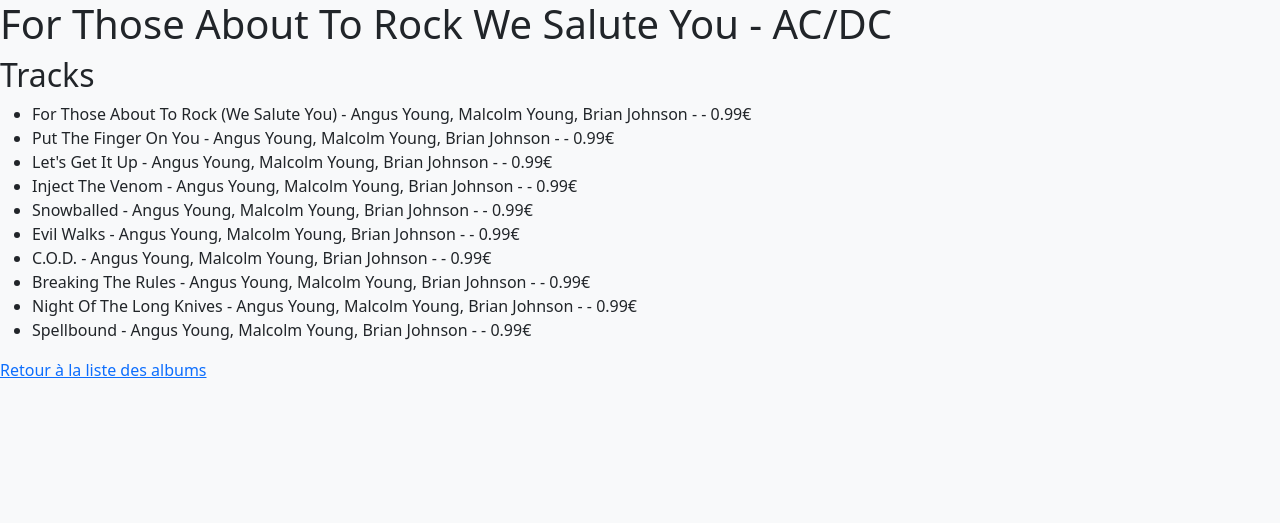
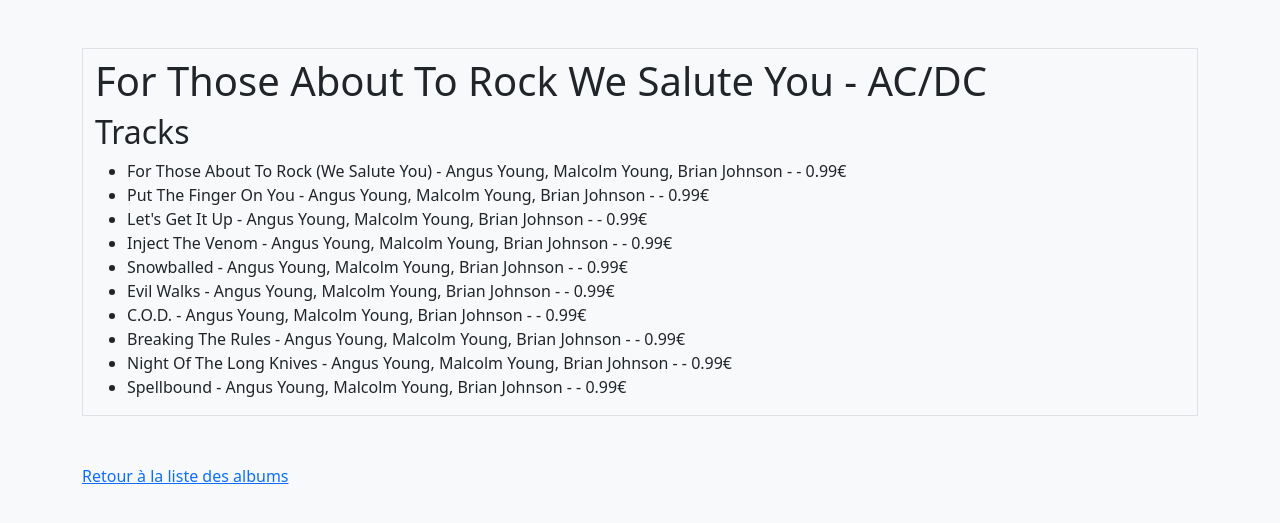
Before and after one commit to hvesproumis/chinook-hector-vesproumis, a Django app: page /albums/1/ in a window 1280 px wide. Shown: the top 523 px of the page. Run offline with Django 4.2, Linux system fonts and the light colour scheme; data comes from the database, SQL or seed files in the repository.

Commit message:
ajustements graphiques

```diff
--- a/chinook/disks/templates/disks/album_detail.html
+++ b/chinook/disks/templates/disks/album_detail.html
@@ -3,6 +3,7 @@
 {% block title %}Contenu de l'album{% endblock %}
 
 {% block content %}
+    <div class="container pt-2 my-5 border">
     <h1>{{ album.title }} - {{ album.artist.name }}</h1>
     <h2>Tracks</h2>
     <ul>
@@ -10,5 +11,6 @@
             <li>{{ track.name }} - {{ track.composer }} - {{ track.milliseconds|time:"i:s" }} - {{ track.unitPrice }}€</li>
         {% endfor %}
     </ul>
+    </div>
     <a href="{% url 'album_list' %}">Retour à la liste des albums</a>
 {% endblock %}
--- a/chinook/disks/templates/disks/album_list.html
+++ b/chinook/disks/templates/disks/album_list.html
@@ -3,7 +3,9 @@
 {% block title %}Liste des Albums{% endblock %}
 
 {% block content %}
+    <div class="container pt-2 my-2 bg-primary text-white">
     <h1>Liste des Albums</h1>
+    </div>
 
     <form action="" method="get">
         <input type="text" name="search" value="{{ query }}" placeholder="Recherche par titre...">
--- a/chinook/disks/templates/disks/base.html
+++ b/chinook/disks/templates/disks/base.html
@@ -4,13 +4,16 @@
 <html lang="fr">
 <head>
     <meta charset="UTF-8">
+    <meta name="viewport" content="width=device-width, initial-scale=1">
     <title>{% block title %}Musique.isae.fr{% endblock %}</title>
     <link href="https://cdn.jsdelivr.net/npm/bootstrap@5.3.3/dist/css/bootstrap.min.css" rel="stylesheet">
     <link href="{% static 'css/custom.css' %}" rel="stylesheet">
 </head>
 <body>
+<div class="container pt-10">
     {% block content %}
     {% endblock %}
     <script src="https://cdn.jsdelivr.net/npm/bootstrap@5.3.3/dist/js/bootstrap.bundle.min.js"></script>
+</div>
 </body>
 </html>
```
